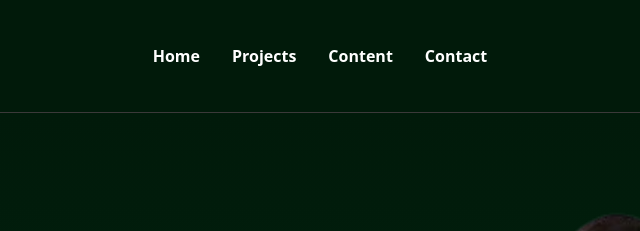
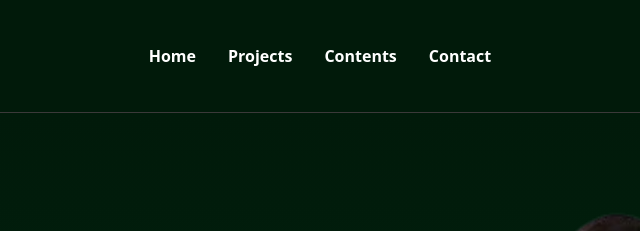
Before and after one commit to Oyee00/My-portfolio, a website: page src/index.html in a window 1280 px wide. Shown: the top 231 px of the page, 345-985 px from the left. Drawn offline with Linux system fonts and the light colour scheme.

Commit message:
push my work

```diff
--- a/src/index.html
+++ b/src/index.html
@@ -35,7 +35,7 @@
             <a
               href="#Content"
               class="font-bold text-white hover:text-green-500 hover:underline transition"
-              >Content</a
+              >Contents</a
             >
           </li>
           <li>
```
